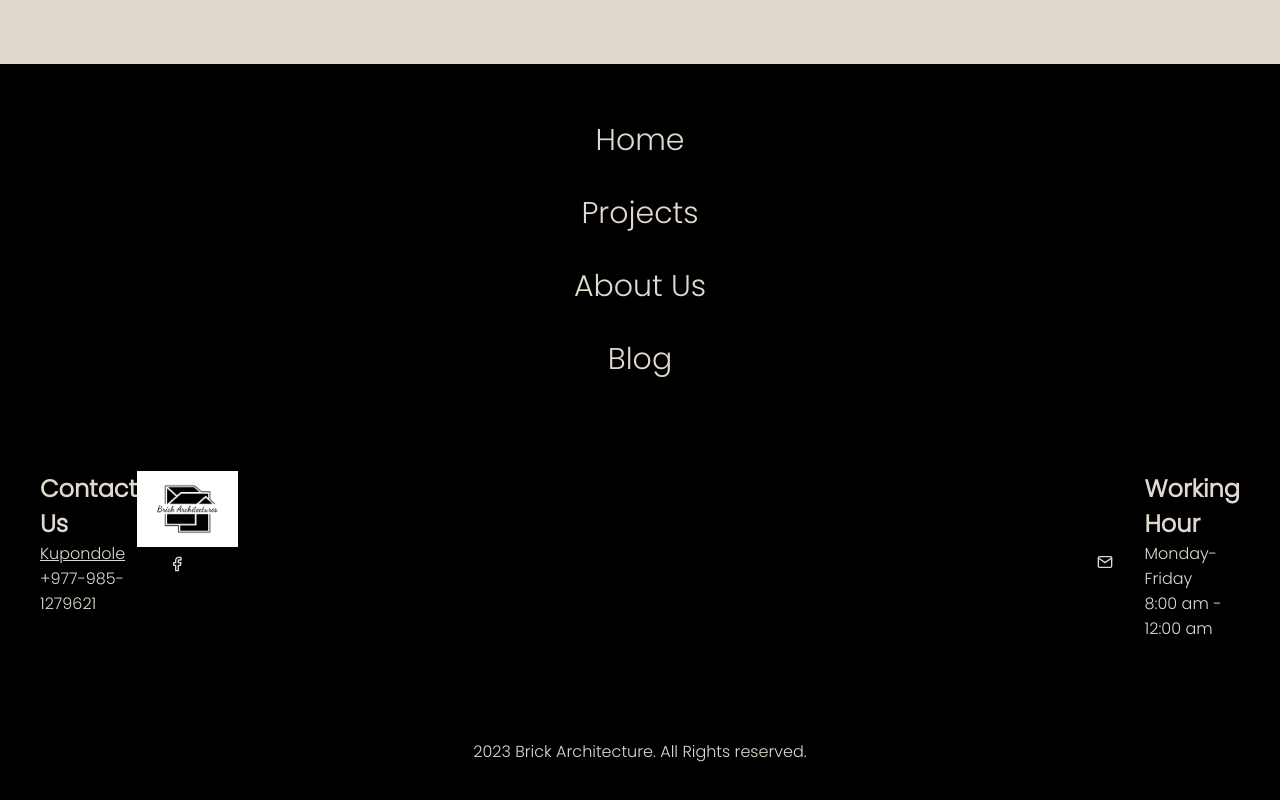
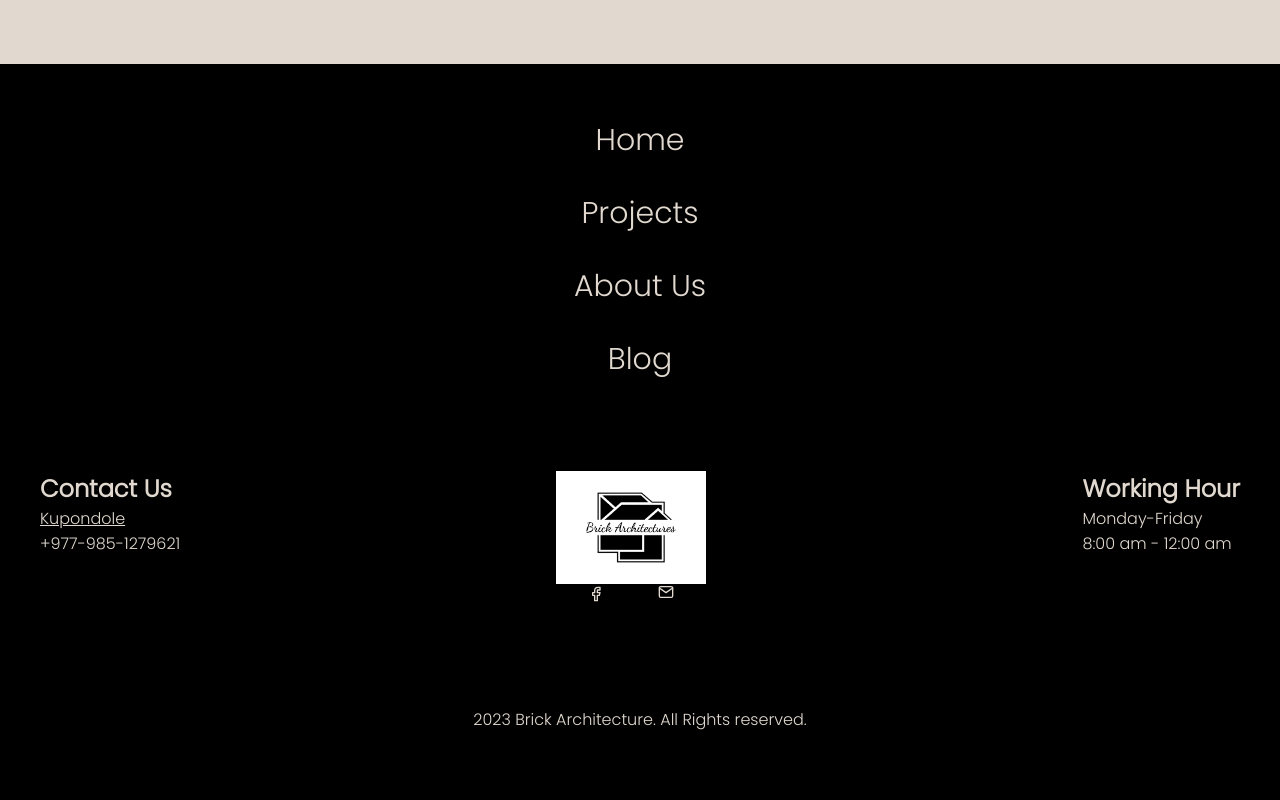
Before and after one commit to Suyog04/architect_101, a React (Create React App) app: page / in a window 1280 px wide. Shown: the part 2336-3136 px from the top of the page. Built offline with nearby package versions, Linux system fonts and the light colour scheme.

Commit message:
logo fixed

```diff
--- a/src/Pages/footer/Footer.css
+++ b/src/Pages/footer/Footer.css
@@ -43,11 +43,16 @@
     color: #e1d9cf;
 }
 
+.logo
+{
+    display: flex;
+    justify-content: flex-start;
+    align-items: center;
+}
+
 .logo img
 {
-    align-items: center;
-    height: 10%;
-    width: 10%;
+    width: 150px;
 }
 
 .link
```
